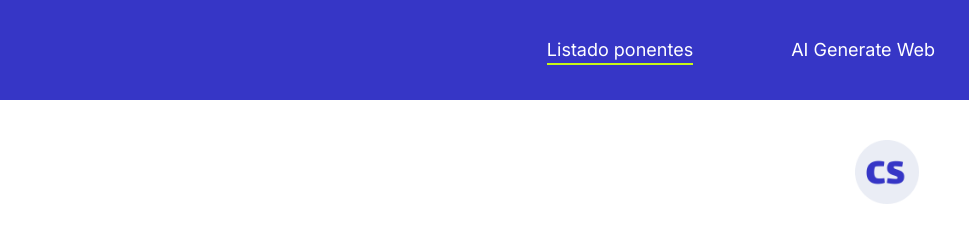
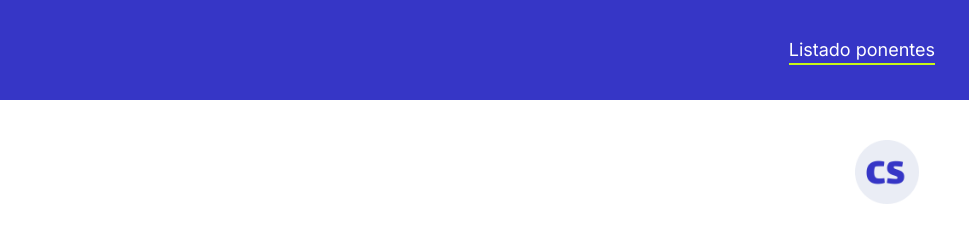
Before and after one commit to OmarHeviaArbana/CiberSecurity-Web-with-AtomicCSS-Tailwind, a website built with Parcel: page src/speakers.html in a window 1280 px wide. Shown: the top 231 px of the page, 311-1280 px from the left. Built offline with nearby package versions, Linux system fonts and the light colour scheme.

Commit message:
update readme

```diff
--- a/src/speakers.html
+++ b/src/speakers.html
@@ -27,7 +27,7 @@
         </div>
         <div class="hidden lg:flex lg:gap-x-12">
           <a href="/src/speakers.html" class="font-secondary text-[18px] text-white hover:text-secondary px-0 border-b-2 border-secondary md:pr-0 md:pl-0 md:ml-[50px]">Listado ponentes</a>
-          <a href="/src/ai-web.html" target="_blank" class="font-secondary text-[18px] text-white hover:text-secondary px-0 md:pr-0 md:pl-0 md:ml-[50px]">AI Generate Web</a>
+         <!--  <a href="/src/ai-web.html" target="_blank" class="font-secondary text-[18px] text-white hover:text-secondary px-0 md:pr-0 md:pl-0 md:ml-[50px]">AI Generate Web</a> -->
         </div>
       </nav>
   </header>
```
